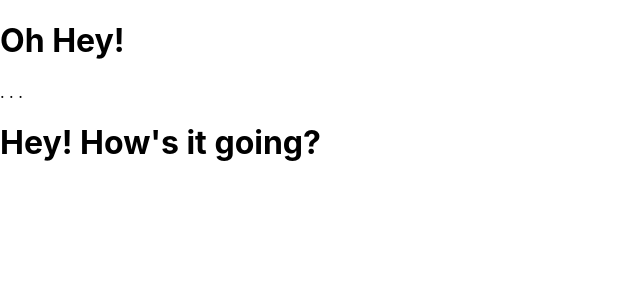
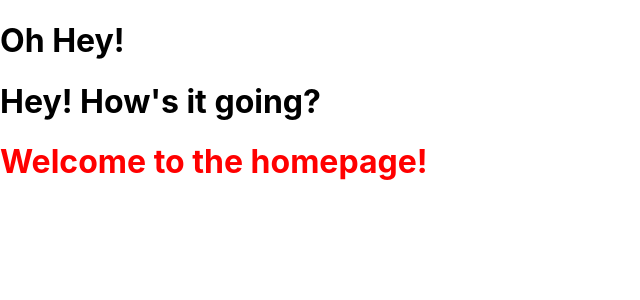
Before and after one commit to christopherdavidjohnson/open_circle_frontend, a React (Create React App) app: page / in a window 1280 px wide. Shown: the top 300 px of the page, without its empty margins (0-640 px from the left). Built offline with nearby package versions, Linux system fonts and the light colour scheme.

Commit message:
Added routers and changed the folder structure

```diff
--- a/package.json
+++ b/package.json
@@ -9,6 +9,7 @@
     "axios": "^0.21.1",
     "react": "^17.0.2",
     "react-dom": "^17.0.2",
+    "react-router-dom": "^5.2.0",
     "react-scripts": "4.0.3",
     "underscore": "^1.13.1",
     "web-vitals": "^1.1.2"
--- a/src/components/App.js
+++ b/src/components/App.js
@@ -1,14 +1,18 @@
 import React, { Component } from 'react';
+import { BrowserRouter as Router, Switch, Route} from "react-router-dom";
+import Homepage from "./pages/Homepage";
 
 function App() {
   return (
-    <div className="App">
+    <Router>
+      <div className="App">
       <h1>Oh Hey!</h1>
-      .
-      .
-      .
       <h1>Hey! How's it going?</h1>
-    </div>
+        <Switch>
+          <Route exact path="/" component={Homepage}/>;
+        </Switch>
+      </div>
+    </Router>
   );
 }
 
--- /dev/null
+++ b/src/components/pages/Homepage.js
@@ -0,0 +1,12 @@
+import React, { Component } from 'react';
+import '../stylesheets/Homepage.css';
+
+class Homepage extends Component {
+  render () {
+    return (
+      <h1 class="home_header"> Welcome to the homepage!</h1>
+    );
+  }
+}
+
+export default Homepage
--- /dev/null
+++ b/src/components/stylesheets/Homepage.css
@@ -0,0 +1,3 @@
+.home_header{
+  color: red;
+}
```
Also changed, not shown: 1 other file (tests, documents, lock files or other folders).
